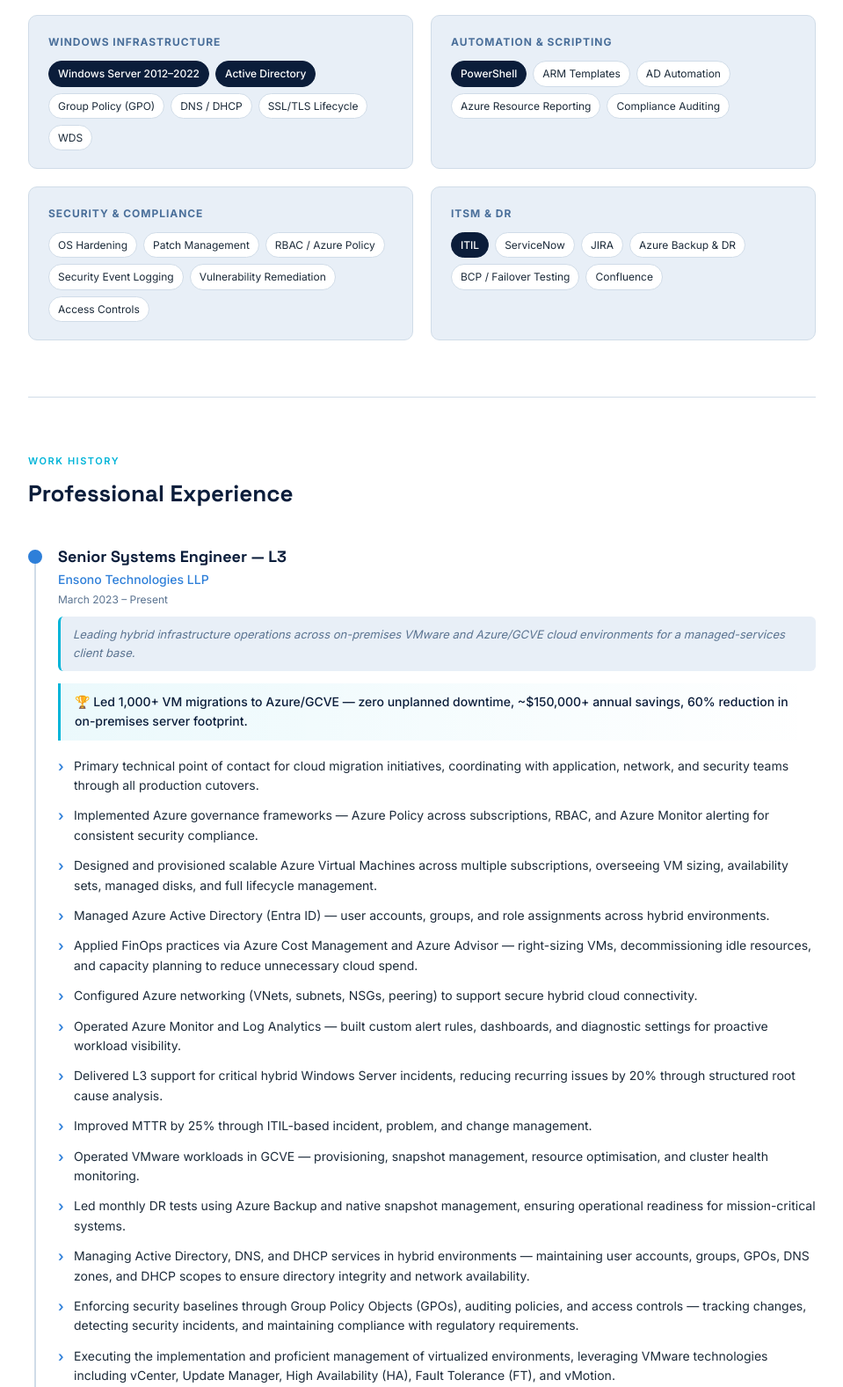
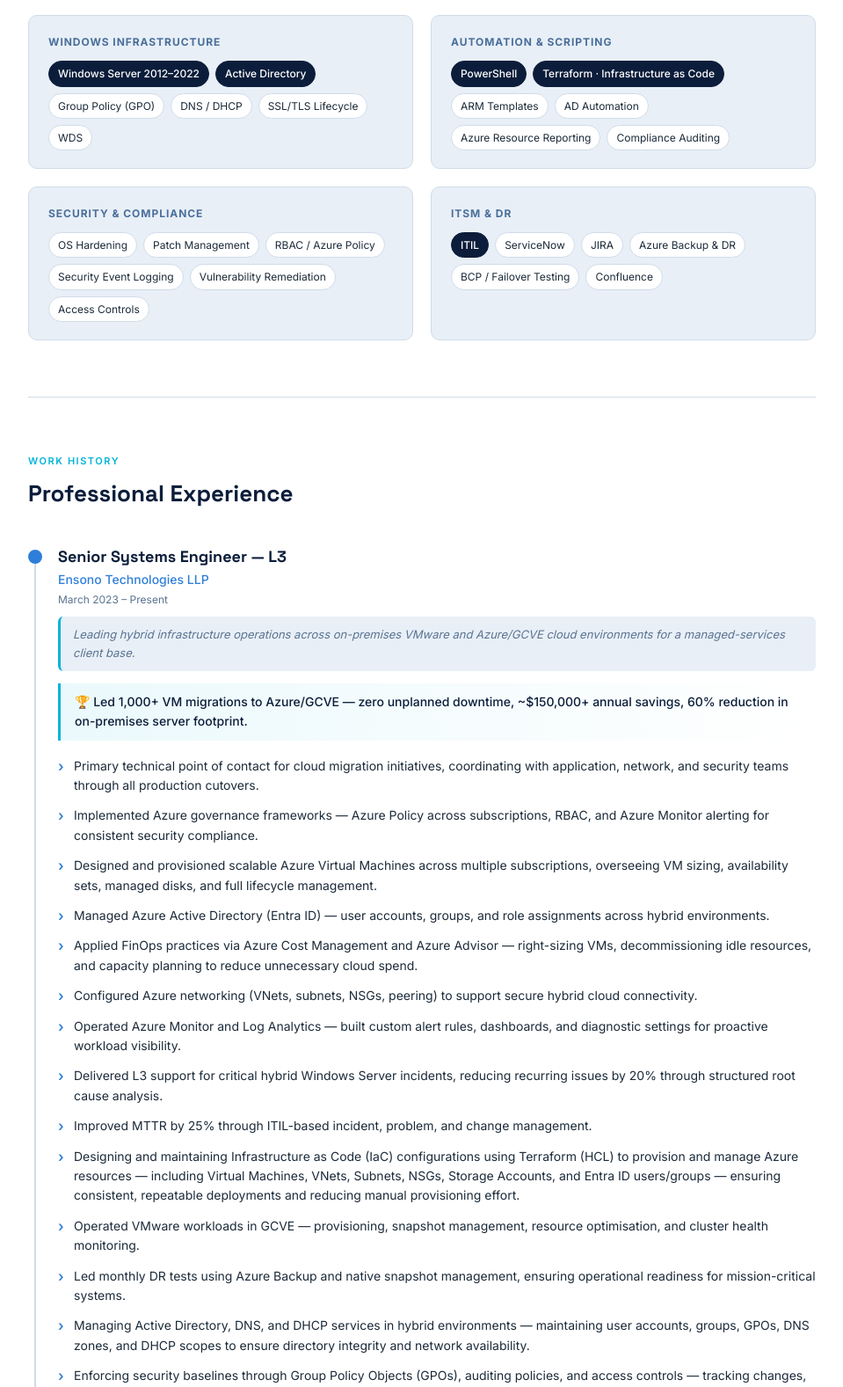
Before and after one commit to anujsun31/anujsun31.github.io, a plain HTML site: page index.html in a window 1280 px wide. Shown: the part 1394-2971 px from the top of the page at 88% size, without its empty margins (160-1119 px from the left). Drawn offline with Linux system fonts and the light colour scheme.

Commit message:
Add Terraform IaC configuration details to index.html

```diff
--- a/index.html
+++ b/index.html
@@ -419,6 +419,7 @@
         <div class="skill-group-name">Cloud Platforms</div>
         <div class="skill-tags">
           <span class="tag highlight">Microsoft Azure</span>
+
           <span class="tag highlight">GCVE</span>
           <span class="tag">Azure VM (IaaS/PaaS)</span>
           <span class="tag">Entra ID / AAD</span>
@@ -460,6 +461,7 @@
         <div class="skill-group-name">Automation & Scripting</div>
         <div class="skill-tags">
           <span class="tag highlight">PowerShell</span>
+			<span class="tag highlight">Terraform · Infrastructure as Code</span>
           <span class="tag">ARM Templates</span>
           <span class="tag">AD Automation</span>
           <span class="tag">Azure Resource Reporting</span>
@@ -527,6 +529,7 @@
           <li>Operated Azure Monitor and Log Analytics — built custom alert rules, dashboards, and diagnostic settings for proactive workload visibility.</li>
           <li>Delivered L3 support for critical hybrid Windows Server incidents, reducing recurring issues by 20% through structured root cause analysis.</li>
           <li>Improved MTTR by 25% through ITIL-based incident, problem, and change management.</li>
+			<li>Designing and maintaining Infrastructure as Code (IaC) configurations using Terraform (HCL) to provision and manage Azure resources — including Virtual Machines, VNets, Subnets, NSGs, Storage Accounts, and Entra ID users/groups — ensuring consistent, repeatable deployments and reducing manual provisioning effort.</li>
           <li>Operated VMware workloads in GCVE — provisioning, snapshot management, resource optimisation, and cluster health monitoring.</li>
           <li>Led monthly DR tests using Azure Backup and native snapshot management, ensuring operational readiness for mission-critical systems.</li>
 		  <li>Managing Active Directory, DNS, and DHCP services in hybrid environments — maintaining user accounts, groups, GPOs, DNS zones, and DHCP scopes to ensure directory integrity and network availability.</li>
```
